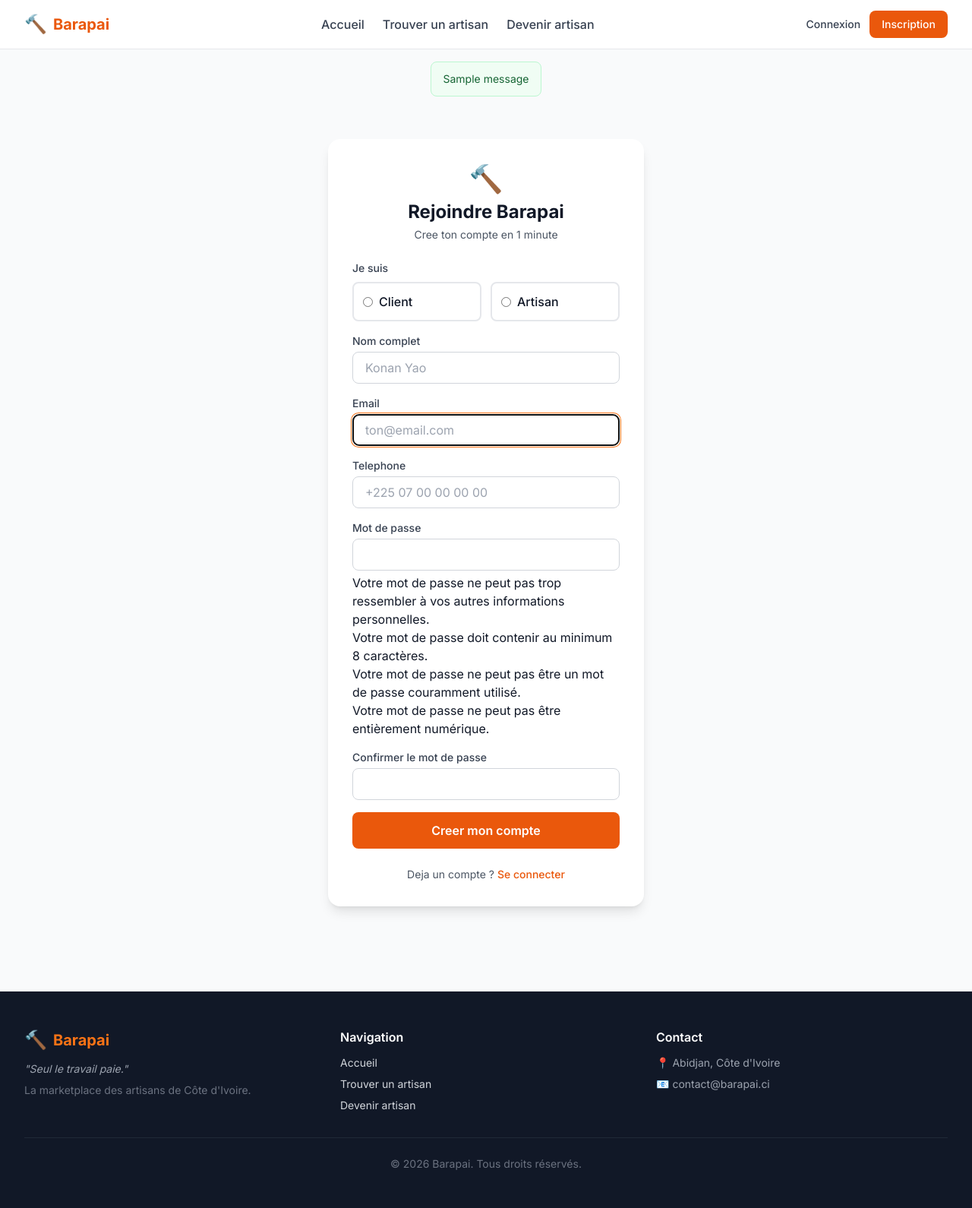
After one commit to Overlord-Oden/barapai, a Django app: page /accounts/signup/ in a window 1280 px wide. The commit adds this page. Shown: the whole page at 76% size. Run offline with Django 5.2, Linux system fonts and the light colour scheme; tables that the repository leaves empty hold one stand-in row (values such as "Sample post"); one stand-in notice (Sample message) is shown; some libraries are stand-ins or nearby versions.

Commit message:
Phase 3B: Custom signup/login/logout with role selection

```diff
--- /dev/null
+++ b/apps/accounts/forms.py
@@ -0,0 +1,94 @@
+"""
+Formulaires pour l'authentification.
+"""
+from django import forms
+from django.contrib.auth import authenticate
+from django.contrib.auth.forms import UserCreationForm
+from django.utils.translation import gettext_lazy as _
+
+from .models import User, ArtisanProfile
+
+
+INPUT_CLASS = (
+    'w-full px-4 py-2 border border-gray-300 rounded-lg '
+    'focus:ring-2 focus:ring-orange-500 focus:border-transparent'
+)
+
+
+class SignupForm(UserCreationForm):
+    """Inscription. Si role=ARTISAN, on cree aussi un ArtisanProfile minimal."""
+
+    full_name = forms.CharField(
+        label=_('Nom complet'),
+        max_length=150,
+        widget=forms.TextInput(attrs={'class': INPUT_CLASS, 'placeholder': 'Konan Yao'}),
+    )
+    phone = forms.CharField(
+        label=_('Telephone'),
+        max_length=20,
+        required=False,
+        widget=forms.TextInput(attrs={'class': INPUT_CLASS, 'placeholder': '+225 07 00 00 00 00'}),
+    )
+    role = forms.ChoiceField(
+        label=_('Je suis'),
+        choices=User.Role.choices,
+        widget=forms.RadioSelect,
+    )
+
+    class Meta:
+        model = User
+        fields = ('email', 'full_name', 'phone', 'role')
+        widgets = {
+            'email': forms.EmailInput(attrs={'class': INPUT_CLASS, 'placeholder': 'ton@email.com'}),
+        }
+
+    def __init__(self, *args, **kwargs):
+        super().__init__(*args, **kwargs)
+        for f in ('password1', 'password2'):
+            self.fields[f].widget.attrs.update({'class': INPUT_CLASS})
+        self.fields['password1'].label = _('Mot de passe')
+        self.fields['password2'].label = _('Confirmer le mot de passe')
+
+    def save(self, commit=True):
+        user = super().save(commit=False)
+        user.email = self.cleaned_data['email']
+        user.full_name = self.cleaned_data['full_name']
+        user.phone = self.cleaned_data['phone']
+        user.role = self.cleaned_data['role']
+        if commit:
+            user.save()
+            # Si artisan, on cree son profil de base
+            if user.role == User.Role.ARTISAN:
+                ArtisanProfile.objects.create(user=user)
+        return user
+
+
+class LoginForm(forms.Form):
+    """Connexion par email + mot de passe."""
+
+    email = forms.EmailField(
+        label=_('Email'),
+        widget=forms.EmailInput(attrs={
+            'class': INPUT_CLASS,
+            'placeholder': 'ton@email.com',
+            'autofocus': True,
+        }),
+    )
+    password = forms.CharField(
+        label=_('Mot de passe'),
+        widget=forms.PasswordInput(attrs={'class': INPUT_CLASS, 'placeholder': '••••••••'}),
+    )
+
+    def clean(self):
+        cleaned_data = super().clean()
+        email = cleaned_data.get('email')
+        password = cleaned_data.get('password')
+
+        if email and password:
+            # ModelBackend de Django attend 'username' qui correspond a USERNAME_FIELD (ici email)
+            self.user = authenticate(username=email, password=password)
+            if self.user is None:
+                raise forms.ValidationError(_("Email ou mot de passe incorrect."))
+            if not self.user.is_active:
+                raise forms.ValidationError(_("Ce compte est desactive."))
+        return cleaned_data
--- /dev/null
+++ b/apps/accounts/urls.py
@@ -0,0 +1,12 @@
+"""URLs de l'app accounts."""
+from django.urls import path
+
+from . import views
+
+app_name = 'accounts'
+
+urlpatterns = [
+    path('signup/', views.signup_view, name='signup'),
+    path('login/', views.login_view, name='login'),
+    path('logout/', views.logout_view, name='logout'),
+]
--- a/apps/accounts/views.py
+++ b/apps/accounts/views.py
@@ -1,3 +1,50 @@
-from django.shortcuts import render
+"""
+Vues de l'app accounts : signup, login, logout.
+"""
+from django.contrib import messages
+from django.contrib.auth import login, logout
+from django.contrib.auth.decorators import login_required
+from django.shortcuts import render, redirect
 
-# Create your views here.
+from .forms import SignupForm, LoginForm
+
+
+def signup_view(request):
+    if request.user.is_authenticated:
+        return redirect('core:home')
+
+    if request.method == 'POST':
+        form = SignupForm(request.POST)
+        if form.is_valid():
+            user = form.save()
+            login(request, user)
+            messages.success(request, f"Bienvenue sur Barapai, {user.full_name} !")
+            return redirect('core:home')
+    else:
+        form = SignupForm()
+
+    return render(request, 'accounts/signup.html', {'form': form})
+
+
+def login_view(request):
+    if request.user.is_authenticated:
+        return redirect('core:home')
+
+    if request.method == 'POST':
+        form = LoginForm(request.POST)
+        if form.is_valid():
+            login(request, form.user)
+            messages.success(request, f"Bon retour, {form.user.full_name} !")
+            next_url = request.GET.get('next') or 'core:home'
+            return redirect(next_url)
+    else:
+        form = LoginForm()
+
+    return render(request, 'accounts/login.html', {'form': form})
+
+
+@login_required
+def logout_view(request):
+    logout(request)
+    messages.info(request, "Tu es deconnecte. A bientot !")
+    return redirect('core:home')
--- a/apps/catalog/admin.py
+++ b/apps/catalog/admin.py
@@ -17,6 +17,7 @@ class CategoryAdmin(admin.ModelAdmin):
     def get_artisans_count(self, obj):
         return obj.artisans.count()
 
+
 @admin.register(PortfolioImage)
 class PortfolioImageAdmin(admin.ModelAdmin):
     list_display = ('artisan', 'caption', 'uploaded_at')
--- a/config/settings/base.py
+++ b/config/settings/base.py
@@ -101,3 +101,8 @@ DEFAULT_AUTO_FIELD = 'django.db.models.BigAutoField'
 
 # Modele User custom (defini dans accounts/models.py)
 AUTH_USER_MODEL = 'accounts.User'
+
+# Authentication
+LOGIN_URL = 'accounts:login'
+LOGIN_REDIRECT_URL = 'core:home'
+LOGOUT_REDIRECT_URL = 'core:home'
--- a/config/urls.py
+++ b/config/urls.py
@@ -24,6 +24,7 @@ from django.urls import path,include
 
 urlpatterns = [
     path('admin/', admin.site.urls),
+     path('accounts/', include('accounts.urls')),
     path('', include('core.urls')),
 ]
 
--- /dev/null
+++ b/templates/accounts/signup.html
@@ -0,0 +1,71 @@
+{% extends 'base.html' %}
+
+{% block title %}Inscription{% endblock %}
+
+{% block content %}
+<div class="max-w-md mx-auto px-4 py-12">
+    <div class="bg-white rounded-2xl shadow-lg p-8">
+        <div class="text-center mb-6">
+            <span class="text-4xl">🔨</span>
+            <h1 class="text-2xl font-bold mt-2">Rejoindre Barapai</h1>
+            <p class="text-gray-600 text-sm mt-1">Cree ton compte en 1 minute</p>
+        </div>
+
+        <form method="post" class="space-y-4">
+            {% csrf_token %}
+
+            <div>
+                <label class="block text-sm font-medium text-gray-700 mb-2">{{ form.role.label }}</label>
+                <div class="grid grid-cols-2 gap-3">
+                    {% for radio in form.role %}
+                    <label class="border-2 border-gray-200 rounded-lg p-3 cursor-pointer has-[:checked]:border-orange-500 has-[:checked]:bg-orange-50 flex items-center">
+                        {{ radio.tag }}
+                        <span class="ml-2 font-medium">{{ radio.choice_label }}</span>
+                    </label>
+                    {% endfor %}
+                </div>
+                {% if form.role.errors %}<p class="text-red-600 text-xs mt-1">{{ form.role.errors.0 }}</p>{% endif %}
+            </div>
+
+            <div>
+                <label class="block text-sm font-medium text-gray-700 mb-1">{{ form.full_name.label }}</label>
+                {{ form.full_name }}
+                {% if form.full_name.errors %}<p class="text-red-600 text-xs mt-1">{{ form.full_name.errors.0 }}</p>{% endif %}
+            </div>
+
+            <div>
+                <label class="block text-sm font-medium text-gray-700 mb-1">Email</label>
+                {{ form.email }}
+                {% if form.email.errors %}<p class="text-red-600 text-xs mt-1">{{ form.email.errors.0 }}</p>{% endif %}
+            </div>
+
+            <div>
+                <label class="block text-sm font-medium text-gray-700 mb-1">{{ form.phone.label }}</label>
+                {{ form.phone }}
+            </div>
+
+            <div>
+                <label class="block text-sm font-medium text-gray-700 mb-1">{{ form.password1.label }}</label>
+                {{ form.password1 }}
+                {% if form.password1.errors %}<p class="text-red-600 text-xs mt-1">{{ form.password1.errors.0 }}</p>{% endif %}
+                {% if form.password1.help_text %}<p class="text-xs text-gray-500 mt-1">{{ form.password1.help_text|safe }}</p>{% endif %}
+            </div>
+
+            <div>
+                <label class="block text-sm font-medium text-gray-700 mb-1">{{ form.password2.label }}</label>
+                {{ form.password2 }}
+                {% if form.password2.errors %}<p class="text-red-600 text-xs mt-1">{{ form.password2.errors.0 }}</p>{% endif %}
+            </div>
+
+            <button type="submit" class="w-full bg-orange-600 text-white py-3 rounded-lg font-semibold hover:bg-orange-700 transition">
+                Creer mon compte
+            </button>
+        </form>
+
+        <p class="text-center text-sm text-gray-600 mt-6">
+            Deja un compte ?
+            <a href="{% url 'accounts:login' %}" class="text-orange-600 hover:underline font-medium">Se connecter</a>
+        </p>
+    </div>
+</div>
+{% endblock %}
--- a/templates/base.html
+++ b/templates/base.html
@@ -27,6 +27,23 @@
 
     {% include 'partials/_navbar.html' %}
 
+
+    {% if messages %}
+    <div class="max-w-7xl mx-auto px-4 sm:px-6 lg:px-8 pt-4">
+        {% for message in messages %}
+            <div class="rounded-lg px-4 py-3 mb-2 text-sm
+                {% if message.tags == 'success' %}bg-green-50 border border-green-200 text-green-800
+                {% elif message.tags == 'error' %}bg-red-50 border border-red-200 text-red-800
+                {% elif message.tags == 'warning' %}bg-yellow-50 border border-yellow-200 text-yellow-800
+                {% else %}bg-blue-50 border border-blue-200 text-blue-800{% endif %}">
+                {{ message }}
+            </div>
+        {% endfor %}
+    </div>
+    {% endif %}
+
+    <main class="flex-1">
+
     <main class="flex-1">
         {% block content %}{% endblock %}
     </main>
--- a/templates/partials/_navbar.html
+++ b/templates/partials/_navbar.html
@@ -23,13 +23,15 @@
             <!-- Auth -->
             <div class="flex items-center gap-3">
                 {% if user.is_authenticated %}
-                    <span class="text-sm text-gray-600">{{ user.full_name }}</span>
-                    <a href="#" class="text-sm text-gray-700 hover:text-orange-600">Déconnexion</a>
+                    <span class="text-sm text-gray-600 hidden sm:inline">{{ user.full_name }}</span>
+                    <a href="{% url 'accounts:logout' %}" class="text-sm text-gray-700 hover:text-orange-600">
+                        Deconnexion
+                    </a>
                 {% else %}
-                    <a href="#" class="text-sm text-gray-700 hover:text-orange-600 font-medium">
+                    <a href="{% url 'accounts:login' %}" class="text-sm text-gray-700 hover:text-orange-600 font-medium">
                         Connexion
                     </a>
-                    <a href="#" class="bg-orange-600 text-white px-4 py-2 rounded-lg text-sm font-medium hover:bg-orange-700 transition">
+                    <a href="{% url 'accounts:signup' %}" class="bg-orange-600 text-white px-4 py-2 rounded-lg text-sm font-medium hover:bg-orange-700 transition">
                         Inscription
                     </a>
                 {% endif %}
```
Also changed, not shown: templates/accounts/login.html (added, +46 -0 lines), db.sqlite3.
